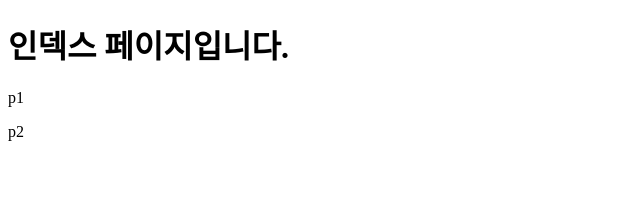
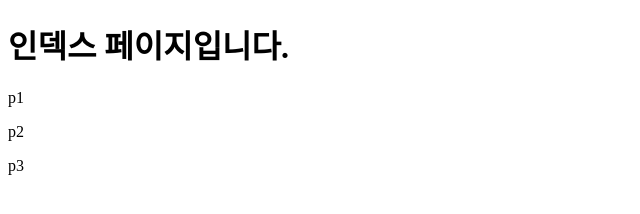
Before and after one commit to wlsgur1302/Hanga, a plain HTML site: page index.html in a window 1280 px wide. Shown: the full height of the page, 0-640 px from the left. Drawn offline with Linux system fonts and the light colour scheme.

Commit message:
p3 added

```diff
--- a/index.html
+++ b/index.html
@@ -10,5 +10,6 @@
     <h1>인덱스 페이지입니다.</h1>
     <p>p1</p>
     <p>p2</p>
+    <p>p3</p>
 </body>
 </html>
```
